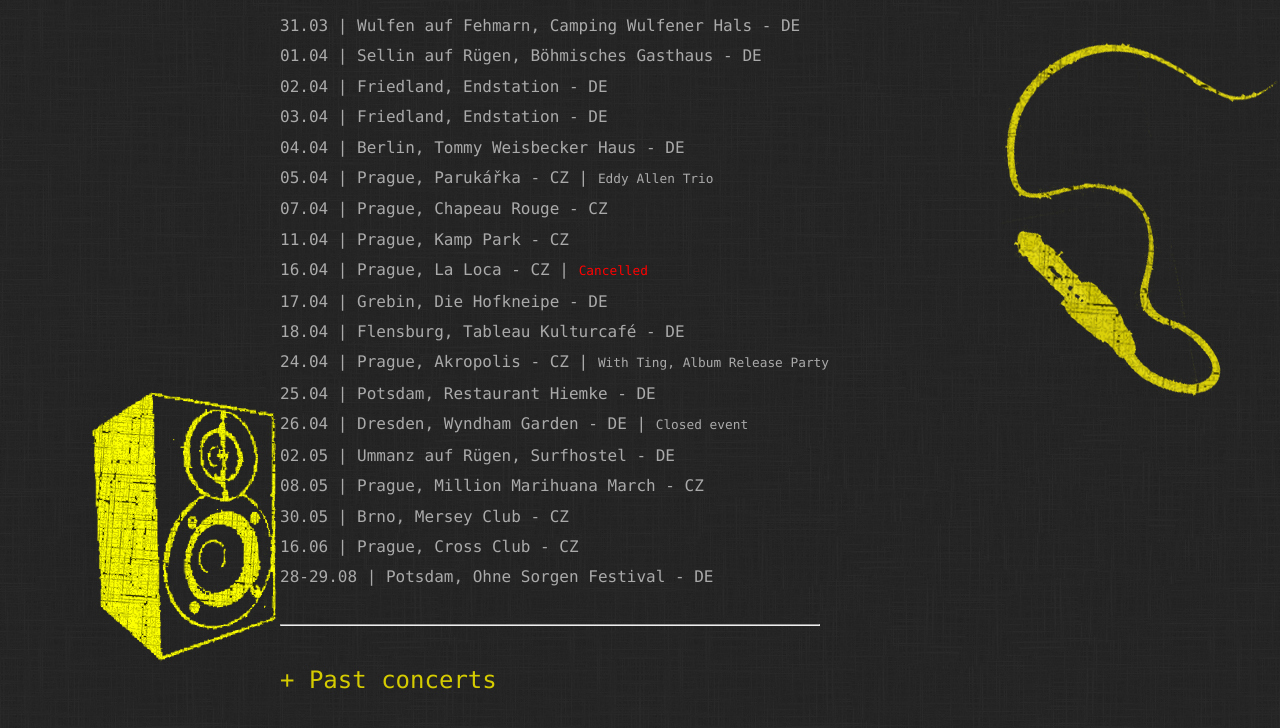
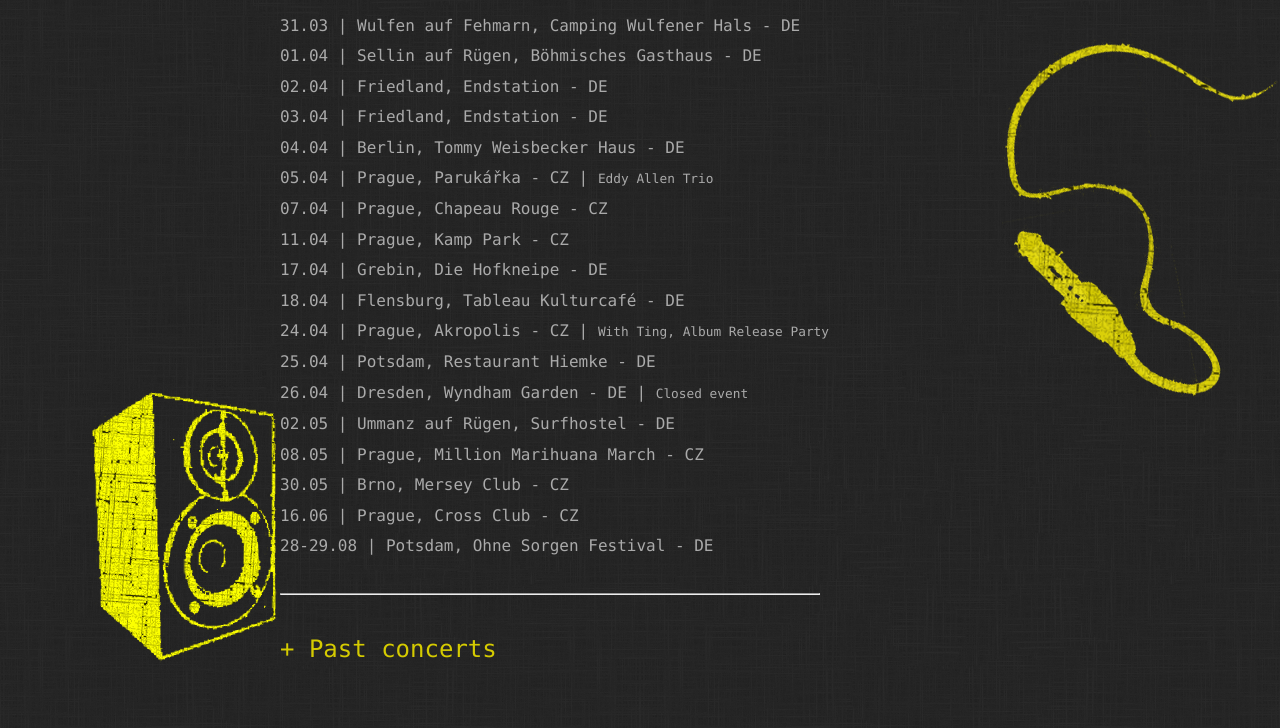
Before and after one commit to cctvallstars/cctvallstars.github.io, a Jekyll site: the page built from shows.html, in a window 1280 px wide and 900 px high, scrolled down 420 px. Shown: the top 728 px of the window. Built offline with Jekyll 4.4.1, drawn with Linux system fonts in a browser that asks for light colours; nearby versions of some CDN libraries.

Commit message:
update individual concerts meta/status

```diff
--- a/_data/concerts.yml
+++ b/_data/concerts.yml
@@ -69,10 +69,6 @@
 - concert: 11.04 | Prague, Kamp Park - CZ
   year: 2015
 
-- concert: 16.04 | Prague, La Loca - CZ
-  year: 2015
-  status: Cancelled
-
 - concert: 17.04 | Grebin, Die Hofkneipe - DE
   year: 2015
 
```
